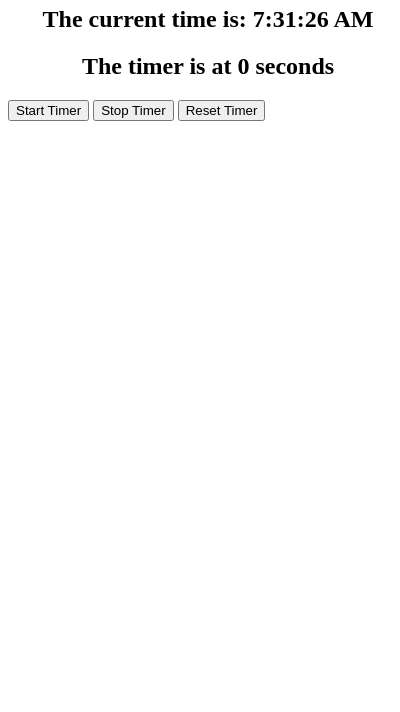
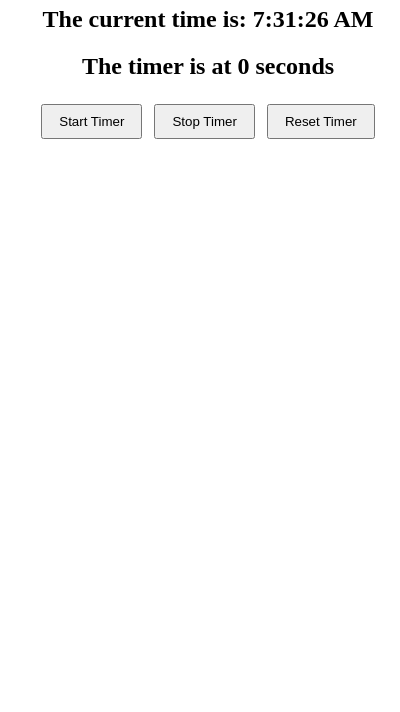
Before and after one commit to sudeeptmng/Extensions, a browser extension: page Simple Timer/popup.html in a window 400 px wide. Shown: the part 132-844 px from the top of the page. Drawn offline with Linux system fonts and the light colour scheme.

Commit message:
Adding button padding and margin

```diff
--- a/Simple Timer/popup.css
+++ b/Simple Timer/popup.css
@@ -1,12 +1,15 @@
 body {
   height: 400px;
   width: 400px;
+  text-align: center;
 }
 h1 {
   color: teal;
 }
 
-h1,
-h2 {
-  text-align: center;
+#start,
+#stop,
+#reset {
+  padding: 8px 16px;
+  margin: 4px;
 }
--- a/Simple Timer/popup.html
+++ b/Simple Timer/popup.html
@@ -11,9 +11,11 @@
     <h1 id="name"></h1>
     <h2 id="time"></h2>
     <h2 id="timer"></h2>
-    <button id="start">Start Timer</button>
-    <button id="stop">Stop Timer</button>
-    <button id="reset">Reset Timer</button>
+    <div id="timerButtons">
+      <button id="start">Start Timer</button>
+      <button id="stop">Stop Timer</button>
+      <button id="reset">Reset Timer</button>
+    </div>
   </body>
   <script src="popup.js"></script>
 </html>
```
